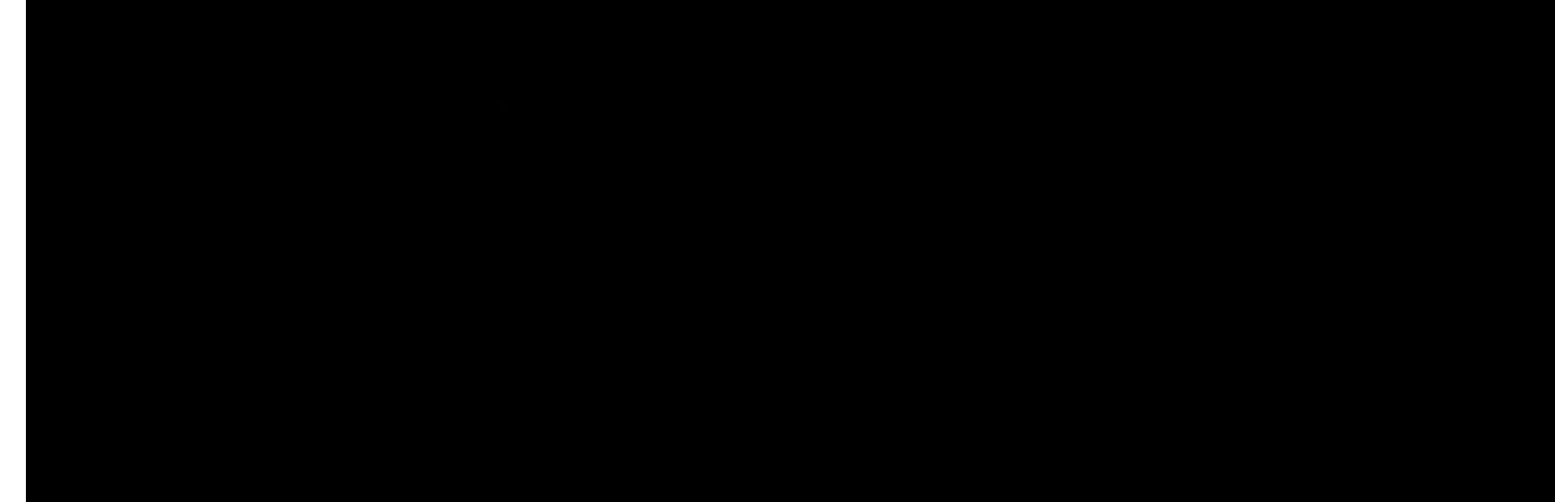
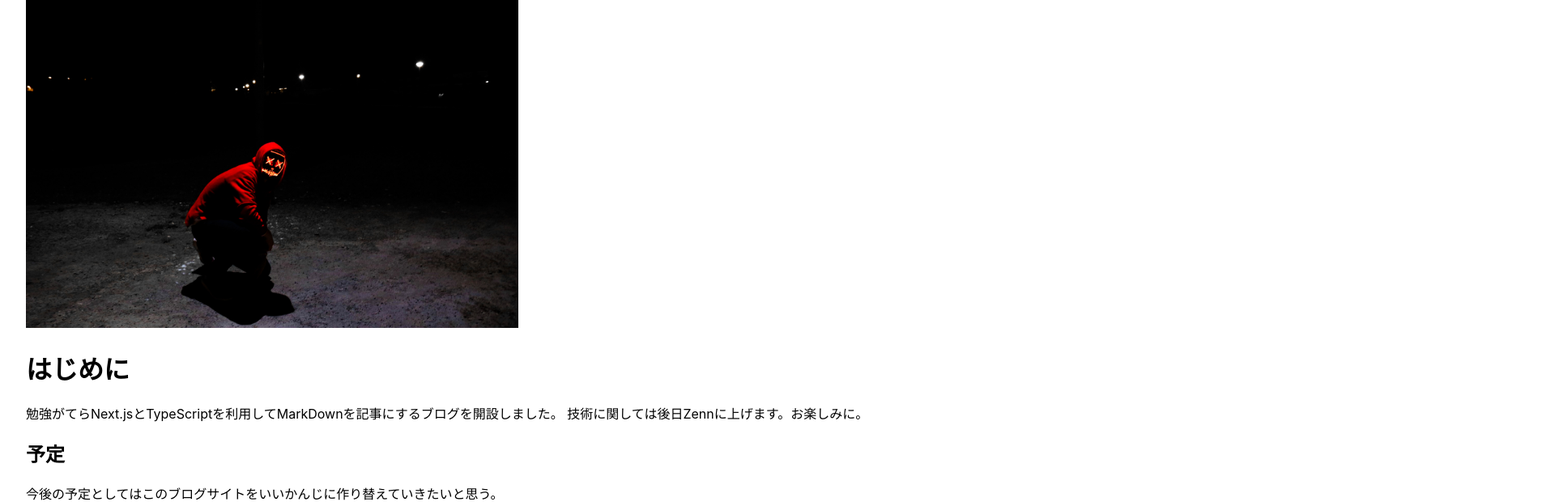
Before and after one commit to eiei114/md_blog2023, a Next.js app: page /blog/blog-1 in a window 1280 px wide. Shown: the top 620 px of the page at 81% size, 1920 px wide, since content can reach past the window. Built offline with nearby package versions, Linux system fonts and the light colour scheme.

Commit message:
fix サムネイルの画像大きすぎ問題

```diff
--- a/pages/blog/[slug].tsx
+++ b/pages/blog/[slug].tsx
@@ -12,7 +12,7 @@
 }) => (
     <div className={styles.container}>
         <div className='prose prose-sm sm:prose lg:prose-lg mx-auto prose-slate'>
-            <img src={props.frontMatter.thumbnail} alt={props.frontMatter.title} />
+            <img className="thumbnail" src={props.frontMatter.thumbnail} alt={props.frontMatter.title} />
             <div dangerouslySetInnerHTML={{__html: marked(props.content)}}/>
         </div>
     </div>
--- a/styles/globals.css
+++ b/styles/globals.css
@@ -14,3 +14,8 @@
 * {
   box-sizing: border-box;
 }
+
+img.thumbnail {
+  width: 50%;
+  height: auto;
+}
```
